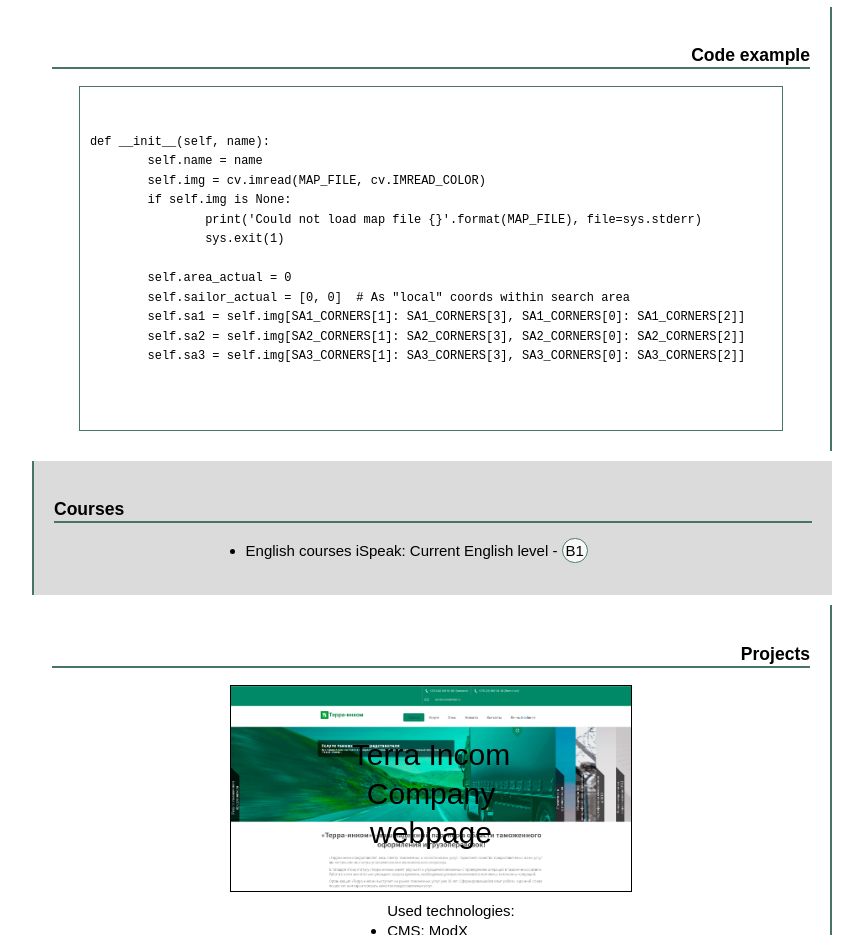
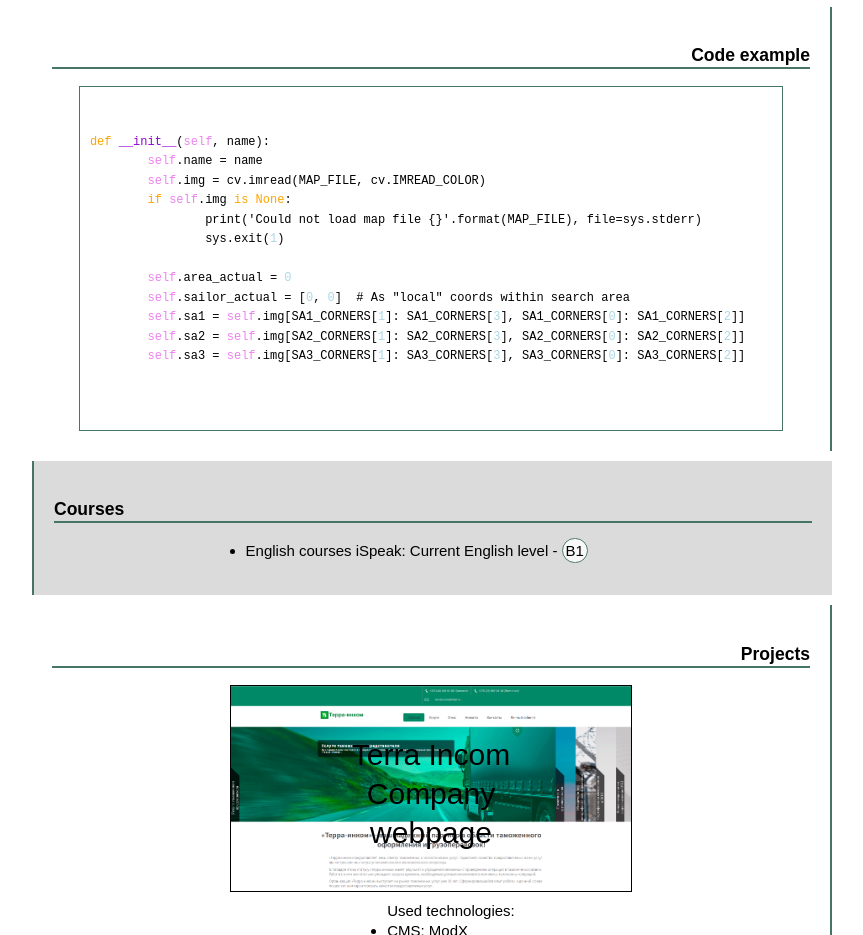
Before and after one commit to nova-vl/rsschool-cv, a plain HTML site: page index.html in a window 1280 px wide. Shown: the part 1301-2236 px from the top of the page, without its empty margins (208-1071 px from the left). Drawn offline with Linux system fonts and the light colour scheme; a web font is replaced by a local one.

Commit message:
feat: add code highlighting

```diff
--- a/index.html
+++ b/index.html
@@ -117,18 +117,18 @@
 				<div class="section-content example-content">
 					<pre>
 						<code>
-def __init__(self, name):
-	self.name = name
-	self.img = cv.imread(MAP_FILE, cv.IMREAD_COLOR)
-	if self.img is None:
+<span class="span-orange">def</span> <span class="span-darkviolet">__init__</span>(<span class="span-violet">self</span>, name):
+	<span class="span-violet">self</span>.name = name
+	<span class="span-violet">self</span>.img = cv.imread(MAP_FILE, cv.IMREAD_COLOR)
+	<span class="span-orange">if</span> <span class="span-violet">self</span>.img <span class="span-orange">is None</span>:
 		print('Could not load map file {}'.format(MAP_FILE), file=sys.stderr)
-		sys.exit(1)
+		sys.exit(<span class="span-lightblue">1</span>)
 
-	self.area_actual = 0
-	self.sailor_actual = [0, 0]  # As "local" coords within search area
-	self.sa1 = self.img[SA1_CORNERS[1]: SA1_CORNERS[3], SA1_CORNERS[0]: SA1_CORNERS[2]]
-	self.sa2 = self.img[SA2_CORNERS[1]: SA2_CORNERS[3], SA2_CORNERS[0]: SA2_CORNERS[2]]
-	self.sa3 = self.img[SA3_CORNERS[1]: SA3_CORNERS[3], SA3_CORNERS[0]: SA3_CORNERS[2]]
+	<span class="span-violet">self</span>.area_actual = <span class="span-lightblue">0</span>
+	<span class="span-violet">self</span>.sailor_actual = [<span class="span-lightblue">0</span>, <span class="span-lightblue">0</span>]  # As "local" coords within search area
+	<span class="span-violet">self</span>.sa1 = <span class="span-violet">self</span>.img[SA1_CORNERS[<span class="span-lightblue">1</span>]: SA1_CORNERS[<span class="span-lightblue">3</span>], SA1_CORNERS[<span class="span-lightblue">0</span>]: SA1_CORNERS[<span class="span-lightblue">2</span>]]
+	<span class="span-violet">self</span>.sa2 = <span class="span-violet">self</span>.img[SA2_CORNERS[<span class="span-lightblue">1</span>]: SA2_CORNERS[<span class="span-lightblue">3</span>], SA2_CORNERS[<span class="span-lightblue">0</span>]: SA2_CORNERS[<span class="span-lightblue">2</span>]]
+	<span class="span-violet">self</span>.sa3 = <span class="span-violet">self</span>.img[SA3_CORNERS[<span class="span-lightblue">1</span>]: SA3_CORNERS[<span class="span-lightblue">3</span>], SA3_CORNERS[<span class="span-lightblue">0</span>]: SA3_CORNERS[<span class="span-lightblue">2</span>]]
 						</code>
 					</pre>
 				</div>
--- a/styles/styles.css
+++ b/styles/styles.css
@@ -219,3 +219,19 @@ footer > div > ul > li {
   display: table;
   margin: auto;
 }
+
+.span-orange {
+    color: orange;
+}
+
+.span-darkviolet {
+    color: darkviolet;
+}
+
+.span-lightblue {
+    color: lightblue;
+}
+
+.span-violet {
+    color: violet;
+}
```
